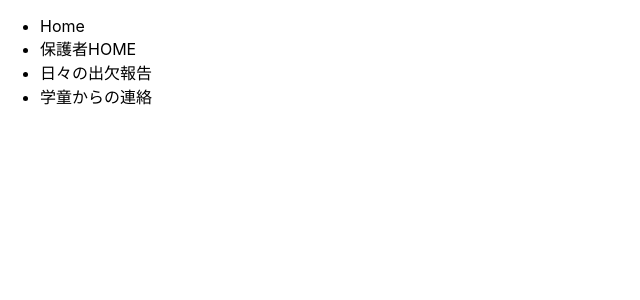
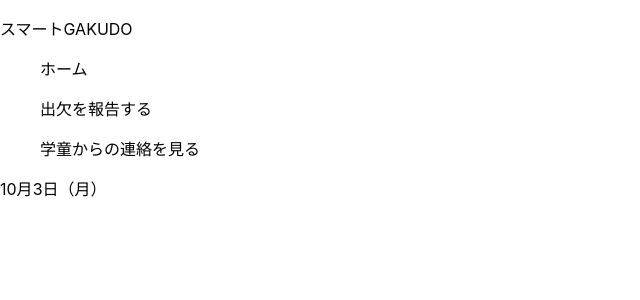
Before and after one commit to hidamari-kaihatu/aikon-app, a Next.js app in the folder app-next/next/: page /parents/parent-layout in a window 1280 px wide. Shown: the top 300 px of the page, without its empty margins (0-640 px from the left). Built offline with nearby package versions, Linux system fonts and the light colour scheme.

Commit message:
親のheader

```diff
--- a/app-next/next/pages/parents/parent-header.tsx
+++ b/app-next/next/pages/parents/parent-header.tsx
@@ -1,28 +1,35 @@
 import Link from 'next/link';
+const today = new Date();
+const year = today.getFullYear()
+const month = today.getMonth() + 1
+const day = today.getDate()
+const week = today.getDay()
+const weekItems = ["日", "月", "火", "水", "木", "金", "土"]
+const dayOfWeek = weekItems[week]
 
 export default function Header() {
   return (
-    <ul>
-      <li>
-        <Link href="/">
-          <a>Home</a>
+    <>
+        <div className='adminleft'>
+    <p className='smagaku'>スマートGAKUDO</p>
+      <ul>
+        <Link href="/parents/parent-mypage">
+          <a className='parenthome'>ホーム</a>
         </Link>
-      </li>
-      <li>
-        <Link href="/parents/parent-mypage">
-          <a>保護者HOME</a>
+      </ul>
+      <p className='parenthomeborder'></p>
+      <ul>
+        <Link href="/parents/parent-daily">
+          <a className='parenthomedaily'>出欠を報告する</a>
         </Link>
-      </li>
-      <li>
-        <Link href="/parents/parent-daily">
-          <a>日々の出欠報告</a>
+      </ul>
+      <ul>
+        <Link href="/parents/parent-fromCenter">
+          <a className='parenthomecenter'>学童からの連絡を見る</a>
         </Link>
-      </li>
-      <li>
-        <Link href="/parents/parent-fromCenter">
-          <a>学童からの連絡</a>
-        </Link>
-      </li>
-    </ul>
+      </ul>
+      <div suppressHydrationWarning className='admintoday'>{month}月{day}日（{dayOfWeek}）</div>
+      </div>
+    </>
   );
 }
```
